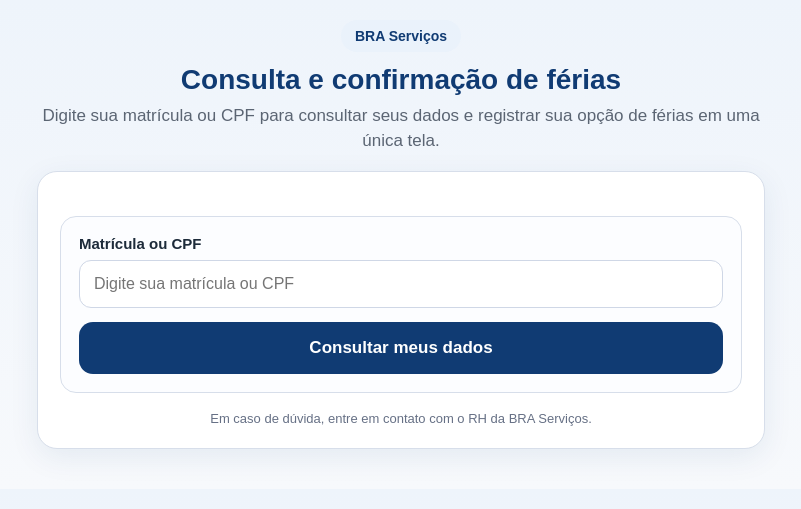
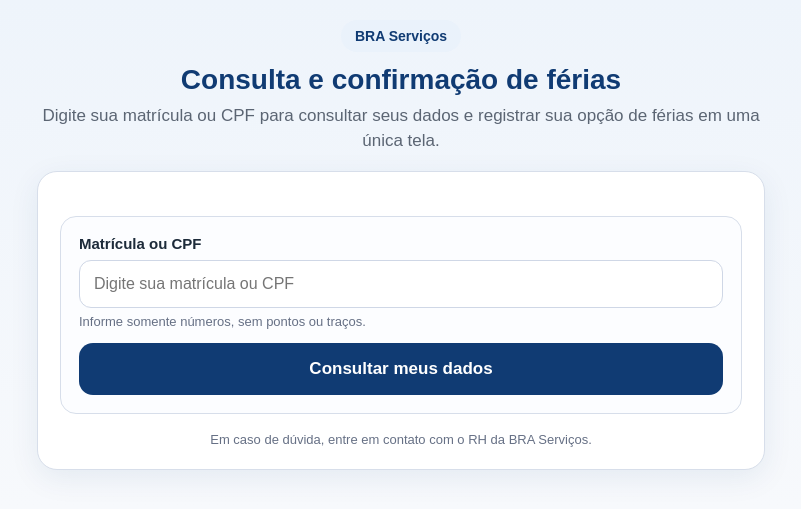
Before and after one commit to vmssantana/ferias-bra-servicos, a Flask app: page / in a window 1280 px wide. Shown: the top 509 px of the page, without its empty margins (239-1040 px from the left). Run offline with Flask 3, Linux system fonts and the light colour scheme; parts of the project's set-up code (start-up, migrations or seed data) failed here and were passed over.

Commit message:
Update index.html

```diff
--- a/templates/index.html
+++ b/templates/index.html
@@ -90,6 +90,11 @@
     textarea{
       min-height:110px;
       resize:vertical;
+    }
+    .ajuda{
+      margin-top:6px;
+      font-size:13px;
+      color:#667085;
     }
     .grid{
       display:grid;
@@ -214,6 +219,7 @@
             placeholder="Digite sua matrícula ou CPF"
             autocomplete="off"
           >
+          <div class="ajuda">Informe somente números, sem pontos ou traços.</div>
         </div>
         <button class="btn btn-primario" id="btnConsultar">Consultar meus dados</button>
         <div id="mensagemConsulta" class="msg"></div>
@@ -257,7 +263,7 @@
           </div>
           <div class="linha">
             <label for="telefone">Telefone / WhatsApp com DDD</label>
-            <input type="text" id="telefone" placeholder="Ex.: 48999998888">
+            <input type="text" id="telefone" inputmode="numeric" placeholder="Ex.: 48999998888">
           </div>
         </div>
 
@@ -366,9 +372,6 @@
 
       const dados = {
         matricula: el('matriculaConfirmada').textContent.trim(),
-        nome: el('nome').textContent.trim(),
-        unidade: el('unidade').textContent.trim(),
-        mes_ferias: el('mesFerias').textContent.trim(),
         tipo_ferias: el('tipoFerias').value,
         email: el('email').value.trim(),
         telefone: el('telefone').value.trim(),
```
